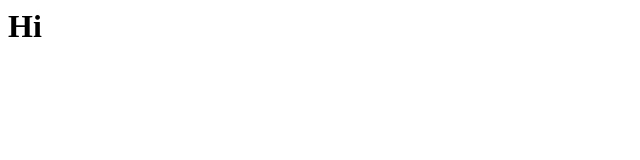
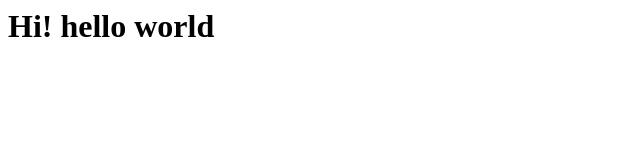
Before and after one commit to haseebAhmed21/html_css_Coursera, a plain HTML site: page my_site/first.html in a window 1280 px wide. Shown: the whole page, without its empty margins (0-640 px from the left). Drawn offline with Linux system fonts and the light colour scheme.

Commit message:
Just changed the text of heading 1

```diff
--- a/my_site/first.html
+++ b/my_site/first.html
@@ -1,6 +1,6 @@
 <html>
     <head></head>
     <body>
-        <h1>Hi</h1>
+        <h1>Hi! hello world</h1>
     </body>
 </html>
```
